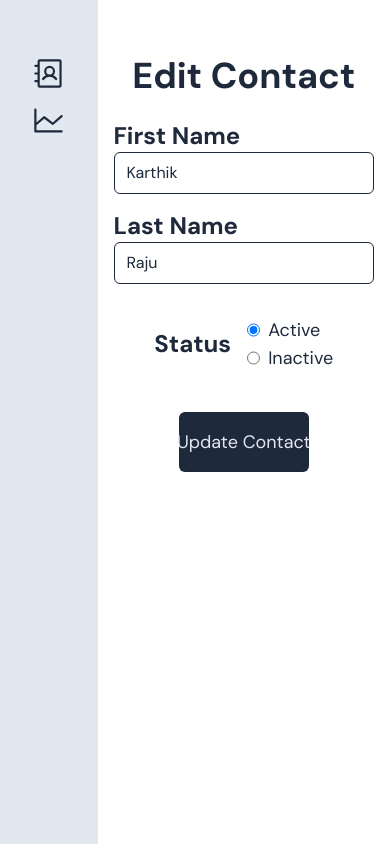
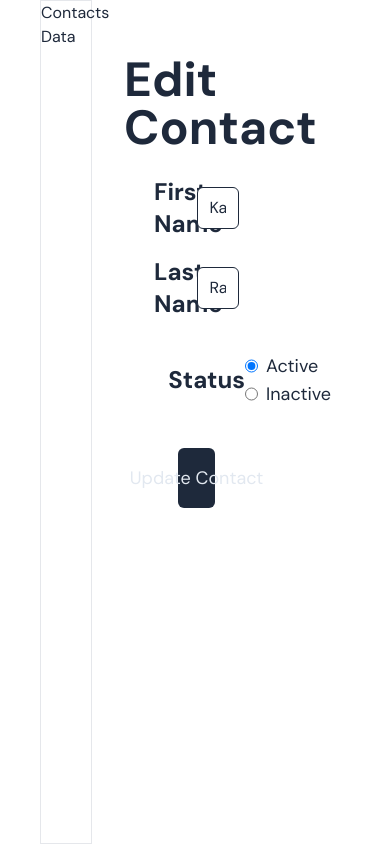
Before and after one commit to KarthikRaju391/contact-manager, a React (Vite) app: page /edit/1 in a window 390 px wide. Built offline with nearby package versions, Linux system fonts and the light colour scheme.

Commit message:
made contact page responsive

```diff
--- a/src/App.tsx
+++ b/src/App.tsx
@@ -2,40 +2,17 @@ import { BrowserRouter as Router, Routes, Route } from "react-router-dom";
 import Navbar from "./components/Navbar";
 import Contacts from "./pages/Contacts";
 import ContactForm from "./pages/ContactForm";
-import { useEffect, useState } from "react";
 
 function App() {
-	const [screenSize, setScreenSize] = useState("");
-
-	useEffect(() => {
-		const handleResize = () => {
-			if (window.innerWidth <= 680) {
-				setScreenSize("small");
-			} else if (window.innerWidth) {
-				setScreenSize("medium");
-			} else {
-				setScreenSize("large");
-			}
-		};
-
-		window.addEventListener('resize', handleResize)
-
-		handleResize();
-
-		return () => {
-			window.removeEventListener('resize', handleResize)
-		}
-	}, []);
-
 	return (
 		<>
-			<div>
+			<div className="px-10">
 				<Router>
-					<div className="grid grid-cols-4 lg:grid-cols-6 min-h-screen">
-						<Navbar screenSize={screenSize}/>
-						<div className="col-span-3 lg:col-span-5">
+					<div className="grid grid-cols-6 min-h-screen">
+						<Navbar />
+						<div className="col-span-5">
 							<Routes>
-								<Route path="/" element={<Contacts screenSize={screenSize}/>} />
+								<Route path="/" element={<Contacts />} />
 								<Route path="/add" element={<ContactForm />} />
 								<Route path="/edit/:id" element={<ContactForm />} />
 								<Route path="/data" element={<h1>Data</h1>} />
--- a/src/components/Contact.tsx
+++ b/src/components/Contact.tsx
@@ -18,10 +18,10 @@ const Contact = ({ contact }: { contact: ContactState }) => {
 	return (
 		<li
 			key={contact.id}
-			className="group border flex flex-col rounded-md hover:bg-slate-100 py-4 px-2 items-center cursor-pointer"
+			className="group flex flex-col rounded-md hover:bg-slate-100 py-4 px-2 items-center cursor-pointer"
 		>
 			<div className="w-3/4 flex items-center justify-between">
-				<h2 className="text-xl md:text-2xl font-semibold">
+				<h2 className="text-2xl font-semibold">
 					{contact.firstName} {contact.lastName}
 				</h2>
 				<span
--- a/src/components/Navbar.tsx
+++ b/src/components/Navbar.tsx
@@ -1,42 +1,15 @@
-import { AddressBook, ArrowRight, ChartLine } from "@phosphor-icons/react";
 import { Link } from "react-router-dom";
 
-const Navbar = ({ screenSize }: { screenSize: string }) => {
+const Navbar = () => {
 	return (
-		<nav className="md:block px-5 bg-slate-200">
-			<ul className="mt-14 flex flex-col gap-3">
-				<Link
-					to="/"
-					className="group text-2xl font-semibold flex items-center justify-center md:justify-normal cursor-pointer"
-				>
-					{screenSize === "small" ? (
-						<AddressBook size={35}/>
-					) : (
-						<>
-							Contacts
-							<ArrowRight
-								size={25}
-								className="ml-auto group-hover:translate-x-1 duration-75"
-							/>
-						</>
-					)}
-				</Link>
-				<Link
-					to="/data"
-					className="group text-2xl font-semibold flex justify-center md:justify-normal items-center"
-				>
-					{screenSize === "small" ? (
-						<ChartLine size={35}/>
-					) : (
-						<>
-							Data
-							<ArrowRight
-								size={25}
-								className="ml-auto group-hover:translate-x-1 duration-75"
-							/>
-						</>
-					)}
-				</Link>
+		<nav className="border">
+			<ul>
+				<li>
+					<Link to="/">Contacts</Link>
+				</li>
+				<li>
+					<Link to="/data">Data</Link>
+				</li>
 			</ul>
 		</nav>
 	);
--- a/src/features/contact/contactSlice.ts
+++ b/src/features/contact/contactSlice.ts
@@ -1,4 +1,4 @@
-import { PayloadAction, createSlice, current } from "@reduxjs/toolkit";
+import { PayloadAction, createSlice } from "@reduxjs/toolkit";
 
 export interface ContactState {
 	id: number;
--- a/src/pages/ContactForm.tsx
+++ b/src/pages/ContactForm.tsx
@@ -57,18 +57,18 @@ const ContactForm = () => {
 	};
 
 	return (
-		<div className="md:w-3/4 mt-14 mx-auto">
-			<h1 className="text-4xl text-center md:text-left md:text-5xl font-bold">
+		<div className="w-3/4 mt-14 mx-auto">
+			<h1 className="text-5xl font-bold">
 				{path === "add"
 					? "Create Contact"
 					: path === "edit"
 					? "Edit Contact"
 					: null}
 			</h1>
-			<form onSubmit={handleSubmit} className="mt-6 lg:w-3/4 px-4">
-				<section className="flex flex-col gap-4 lg:w-3/4">
-					<div className="flex flex-col md:flex-row justify-evenly md:items-center">
-						<label className="text-2xl md:w-1/2 font-semibold" htmlFor="first-name">
+			<form onSubmit={handleSubmit} className="mt-6 w-3/4 px-4">
+				<section className="flex flex-col gap-4 w-3/4 mx-auto">
+					<div className="flex justify-evenly items-center">
+						<label className="text-2xl w-1/2 font-semibold" htmlFor="first-name">
 							First Name
 						</label>
 						<input
@@ -80,7 +80,7 @@ const ContactForm = () => {
 							className="border w-full border-slate-800 rounded-md outline-none px-3 py-2"
 						/>
 					</div>
-					<div className="flex flex-col md:flex-row justify-evenly md:items-center">
+					<div className="flex justify-evenly items-center">
 						<label className="text-2xl w-1/2 font-semibold" htmlFor="last-name">
 							Last Name
 						</label>
@@ -94,7 +94,7 @@ const ContactForm = () => {
 						/>
 					</div>
 				</section>
-				<section className="mt-8 flex justify-center md:justify-normal gap-4 md:w-1/2 items-center">
+				<section className="mt-8 flex justify-evenly w-1/2 mx-auto items-center">
 					<label className="text-2xl font-semibold" htmlFor="status">
 						Status
 					</label>
@@ -123,7 +123,7 @@ const ContactForm = () => {
 						</div>
 					</div>
 				</section>
-				<div className="w-1/2 mx-auto md:mx-0 lg:w-1/3 mt-10 bg-slate-800 text-slate-200 flex justify-center py-4 rounded-md cursor-pointer">
+				<div className="w-1/3 mt-10 bg-slate-800 text-slate-200 mx-auto flex justify-center py-4 rounded-md cursor-pointer">
 					<input
 						type="submit"
 						className="cursor-pointer text-lg"
--- a/src/pages/Contacts.tsx
+++ b/src/pages/Contacts.tsx
@@ -1,26 +1,19 @@
-import { useAppSelector } from "../app/hooks";
+import { useAppSelector, useAppDispatch } from "../app/hooks";
 import NoContacts from "../components/NoContacts";
 import Contact from "../components/Contact";
 import AddContactButton from "../components/AddContactButton";
-import { PlusCircle } from "@phosphor-icons/react";
-import { useNavigate } from "react-router";
 
-const Contacts = ({ screenSize }: { screenSize: string }) => {
+const Contacts = () => {
 	const contacts = useAppSelector((state) => state.contact.contacts);
-	const navigate = useNavigate();
 
 	return (
 		<div className="flex flex-col items-start mt-14 w-3/4 mx-auto">
 			<div className=" w-full flex justify-between items-center">
-				<h1 className="text-4xl md:text-5xl font-bold">Contacts</h1>
-				{screenSize === "small" ? (
-					<PlusCircle size={35} onClick={() => navigate("/add")} />
-				) : (
-					<AddContactButton />
-				)}
+				<h1 className="text-5xl font-bold">Contacts</h1>
+				<AddContactButton />
 			</div>
 			{!contacts || (contacts.length === 0 && <NoContacts />)}
-			<ul className="w-full grid lg:grid-cols-2 mt-4 md:gap-x-4 gap-y-2">
+			<ul className="w-full grid grid-cols-2 mt-4 gap-x-4">
 				{contacts.map((contact) => (
 					<Contact key={contact.id} contact={contact} />
 				))}
```
